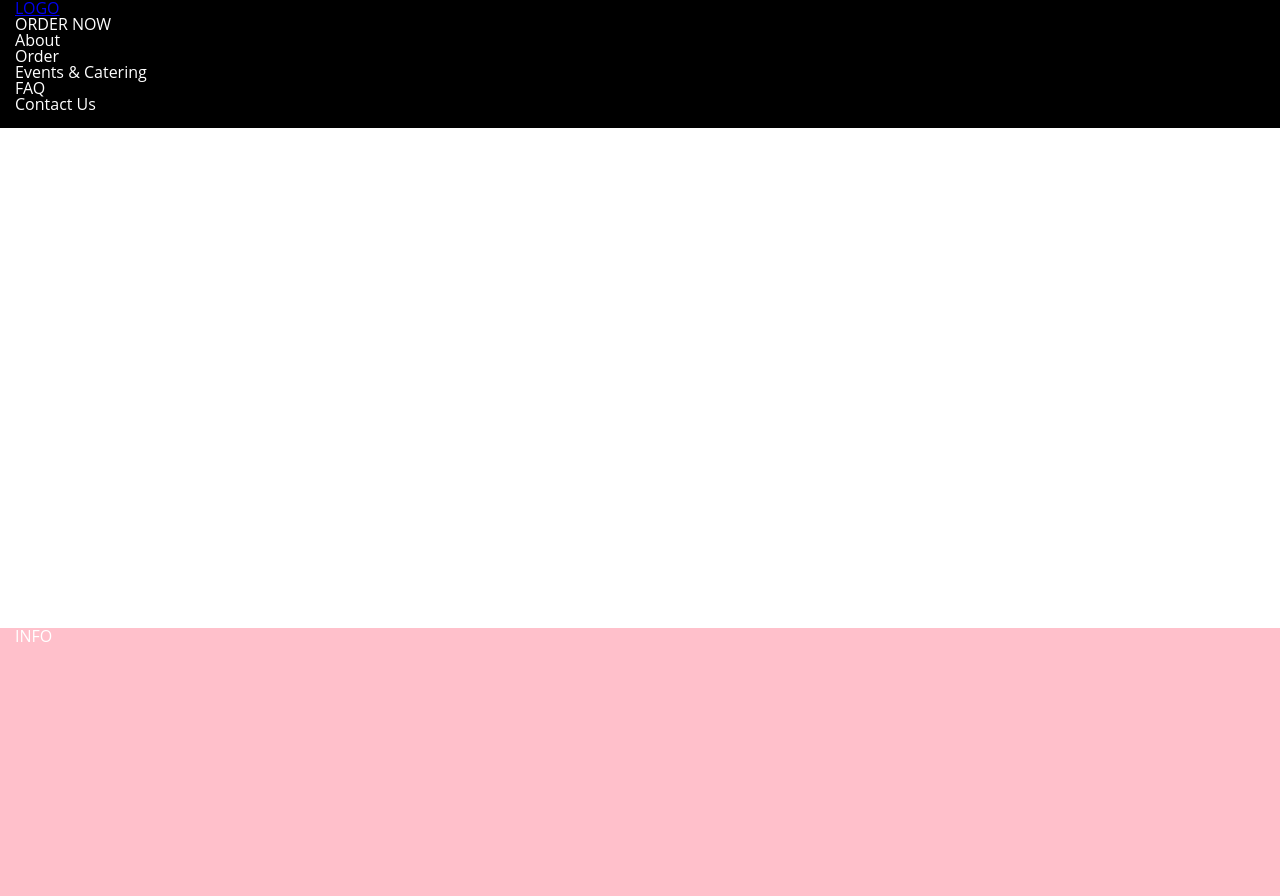
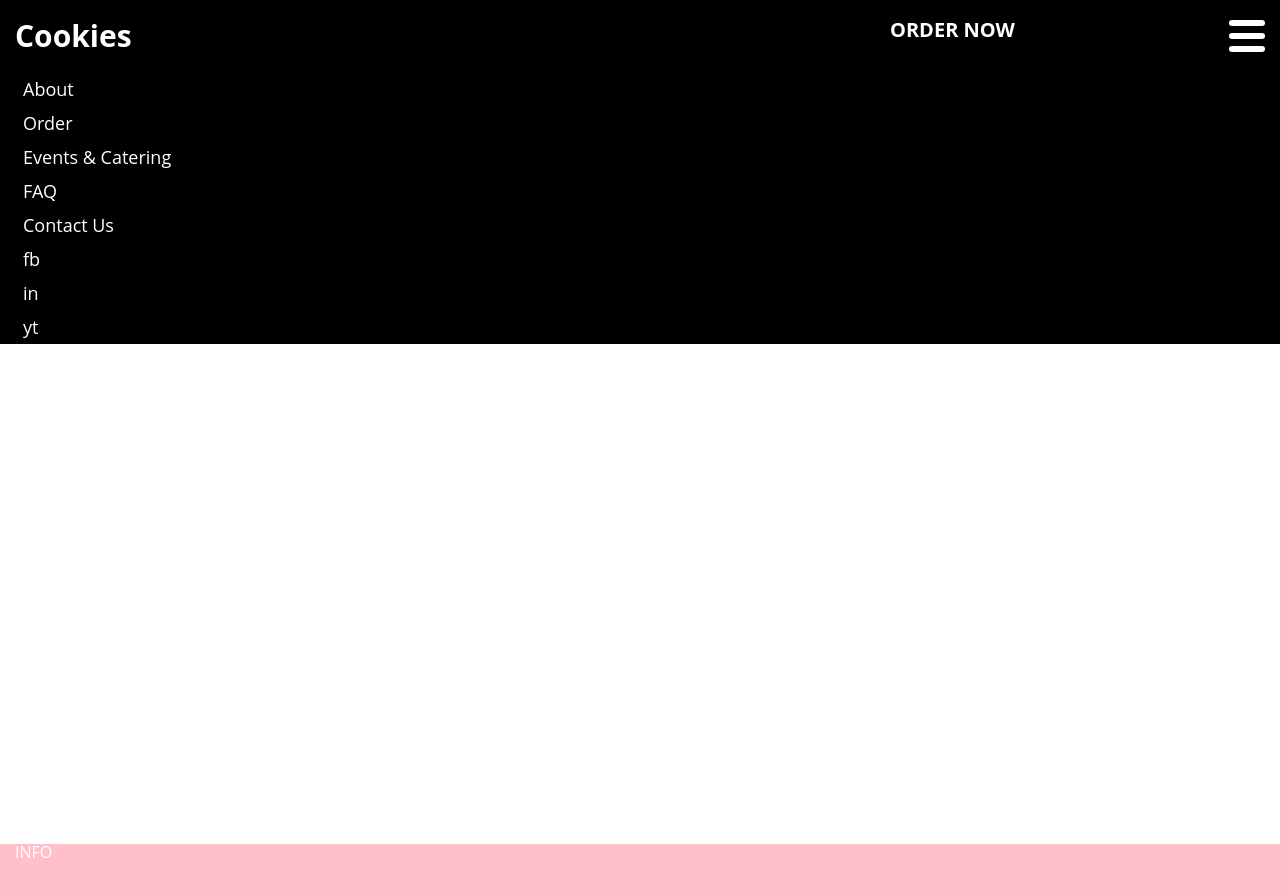
Before and after one commit to karolina-rachuta/Cookies_project, a React (Vite) app: page / in a window 1280 px wide. Shown: the top 896 px of the page. Built offline with nearby package versions, Linux system fonts and the light colour scheme.

Commit message:
focused on nav

```diff
--- a/src/components/Home/Header.jsx
+++ b/src/components/Home/Header.jsx
@@ -6,12 +6,19 @@ const Header = () => {
     return (
         <header className="container">
             <nav>
-            <h1><Link to="/">LOGO</Link></h1>
-            <ul>
-                <li><ScrollLink to="order">ORDER NOW</ScrollLink></li>
-               <li><Navigation /></li>
-            </ul>
-</nav>
+                <div className="nav__firstRow">
+                    <Link to="/" className="logo">Cookies</Link>
+                    <div className="menu__box">
+                        <ScrollLink to="order" className="nav__order">ORDER NOW</ScrollLink>
+                        <div className="menu">
+                            <span></span>
+                            <span></span>
+                            <span></span>
+                        </div>
+                    </div>
+                </div>
+                <div><Navigation/></div>
+            </nav>
         </header>
     )
 }
--- a/src/components/Home/Header/Navigation.jsx
+++ b/src/components/Home/Header/Navigation.jsx
@@ -1,4 +1,5 @@
 import {Link as ScrollLink} from "react-scroll";
+
 const Navigation = () => {
     return (
             <ul>
@@ -8,9 +9,9 @@ return (
                 <li><ScrollLink to="faq">FAQ</ScrollLink></li>
                 <li><ScrollLink to="contact">Contact Us</ScrollLink></li>
                 <li>
-            <a href=""><img src="" alt=""/></a>
-            <a href=""><img src="" alt=""/></a>
-            <a href=""><img src="" alt=""/></a>
+                    <a href=""><img src="" alt=""/>fb</a>
+                    <a href=""><img src="" alt=""/>in</a>
+                    <a href=""><img src="" alt=""/>yt</a>
                 </li>
             </ul>
     )
--- a/src/scss/components/_navigation.scss
+++ b/src/scss/components/_navigation.scss
@@ -0,0 +1,172 @@
+nav {
+  margin-top: pxToRem(20);
+  display: flex;
+  flex-direction: column;
+  width: 100%;
+  color: $primary-color;
+  //position: sticky;
+  //top: 0;
+  height: 100%;
+  width: 100%;
+
+  .logo {
+    color: $primary-color;
+    font-size: pxToRem(30);
+    font-weight: bold;
+    text-decoration: none;
+  }
+
+  .nav__firstRow {
+    display: flex;
+    width: 100%;
+    justify-content: space-between;
+    align-items: center;
+    margin-bottom: pxToRem(20);
+
+    .menu__box {
+      display: flex;
+      width: 30%;
+      justify-content: space-between;
+
+      .nav__order {
+        font-family: $font-base;
+        color: $primary-color;
+        font-size: pxToRem(20);
+        font-weight: bold;
+        text-decoration: none;
+      }
+
+      .menu {
+        display: flex;
+        //position: absolute;
+        //top: 0.75rem;
+        //right: 0.5rem;
+        flex-direction: column;
+        justify-content: space-between;
+        width: 2.25rem;
+        height: 2rem;
+
+        span {
+          height: 0.4rem;
+          width: 100%;
+          background-color: #fff;
+          border-radius: 0.2rem;
+        }
+      }
+    }
+  }
+
+  ul {
+    display: flex;
+    flex-direction: column;
+
+    li {
+      list-style: none;
+
+      a {
+        display: block;
+        text-decoration: none;
+        color: $primary-color;
+        padding: pxToRem(8);
+        font-size: pxToRem(18);
+        border-radius: pxToRem(8);
+        cursor: pointer;
+
+        &:not(:active):hover {
+          background-color: #343434;
+        }
+
+        &:active {
+          background-color: #28282B;
+        }
+      }
+    }
+  }
+}
+
+//nav {
+//  display: flex;
+//  justify-content: center;
+//  //align-items: stretch;
+//  flex-direction: column;
+//  background-color: $base-color;
+//  color: $primary-color;
+//  //position: sticky;
+//  //top: 0;
+//  height: 100%;
+//  width: 100%;
+//
+//  .logo {
+//    color: $primary-color;
+//    font-size: pxToRem(30);
+//    font-weight: bold;
+//    text-decoration: none;
+//  }
+//
+//  .menu {
+//    display: flex;
+//    //position: absolute;
+//    //top: 0.75rem;
+//    //right: 0.5rem;
+//    flex-direction: column;
+//    justify-content: space-between;
+//    width: 2.25rem;
+//    height: 2rem;
+//
+//    span {
+//      height: 0.4rem;
+//      width: 100%;
+//      background-color: #fff;
+//      border-radius: 0.2rem;
+//    }
+//  }
+//
+//  .nav__first__Row {
+//    display: flex;
+//    align-items: center;
+//    justify-content: space-between;
+//    width: 100%;
+//  }
+//
+//  .menu__box {
+//    display: flex;
+//    align-items: center;
+//    justify-content: space-between;
+//    width: 40%;
+//
+//    .nav__order {
+//      font-family: $font-base;
+//      color: $primary-color;
+//      font-size: pxToRem(20);
+//      font-weight: bold;
+//      text-decoration: none;
+//    }
+//
+//    ul {
+//      display: flex;
+//      flex-direction: column;
+//
+//      li {
+//        list-style: none;
+//
+//        a {
+//          display: block;
+//          text-decoration: none;
+//          color: $primary-color;
+//          padding: pxToRem(8);
+//          font-size: pxToRem(18);
+//          border-radius: pxToRem(8);
+//          cursor: pointer;
+//
+//          &:not(:active):hover {
+//            background-color: #343434;
+//          }
+//
+//          &:active {
+//            background-color: #28282B;
+//          }
+//        }
+//      }
+//    }
+//  }
+//}
```
Also changed, not shown: src/scss/main.scss (line endings or trailing spaces). Lines whose indentation alone changed are shown as unchanged.
